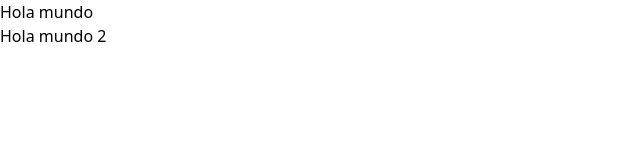
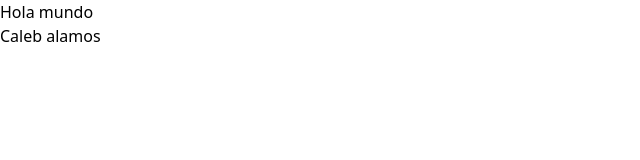
Before and after one commit to calebdk/CalculadoraPropias, a React (Vite) app: page / in a window 1280 px wide. Shown: the top 160 px of the page, without its empty margins (0-640 px from the left). Built offline with nearby package versions, Linux system fonts and the light colour scheme.

Commit message:
Agregansdo PostCss

```diff
--- a/src/App.tsx
+++ b/src/App.tsx
@@ -4,10 +4,9 @@ function App() {
 
   return (
     <>
-      <h1 className=" text-lg">Hola mundo</h1>
-      <p>Hola mundo 2</p>
+       <h1 className=" text-xl">Hola mundo</h1>
+       <p>Caleb alamos</p>
     </>
   )
 }
-
 export default App
```
